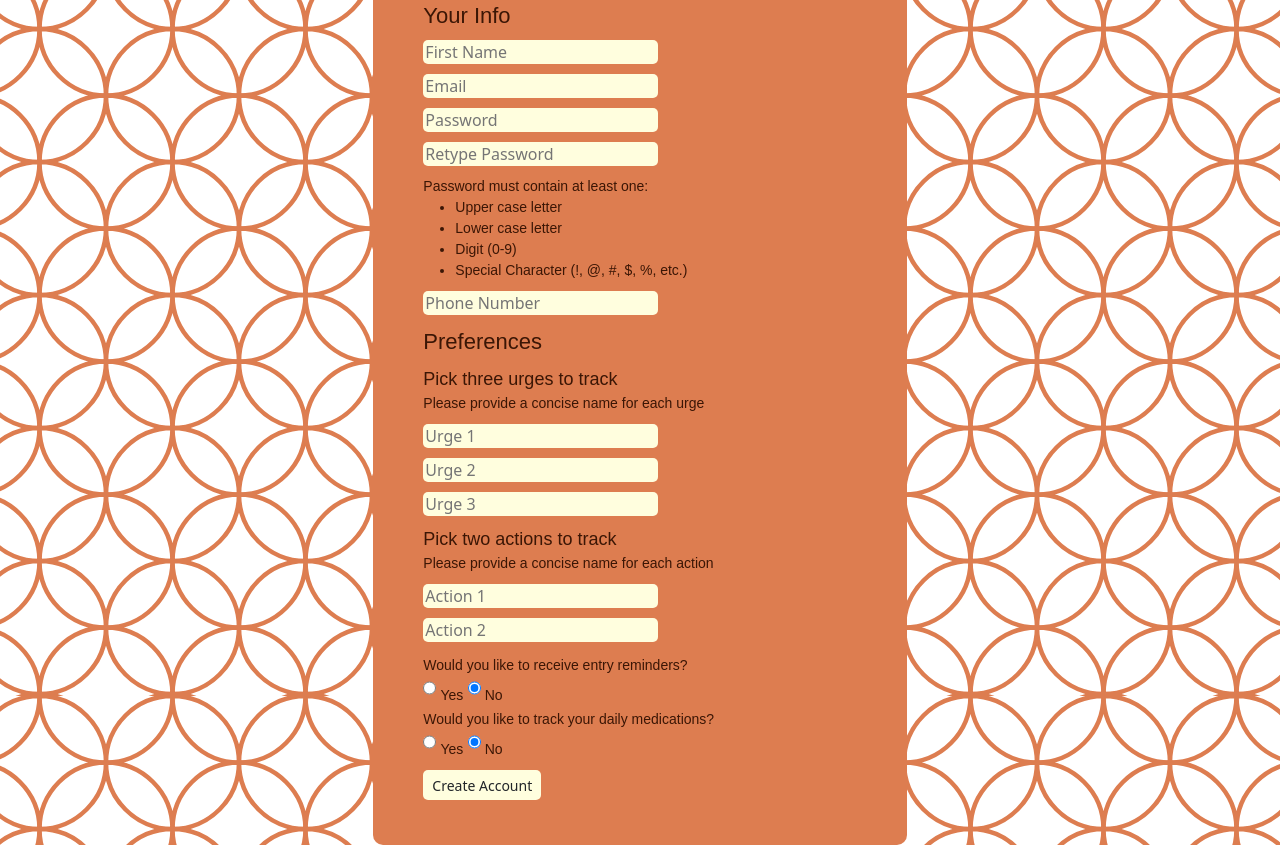
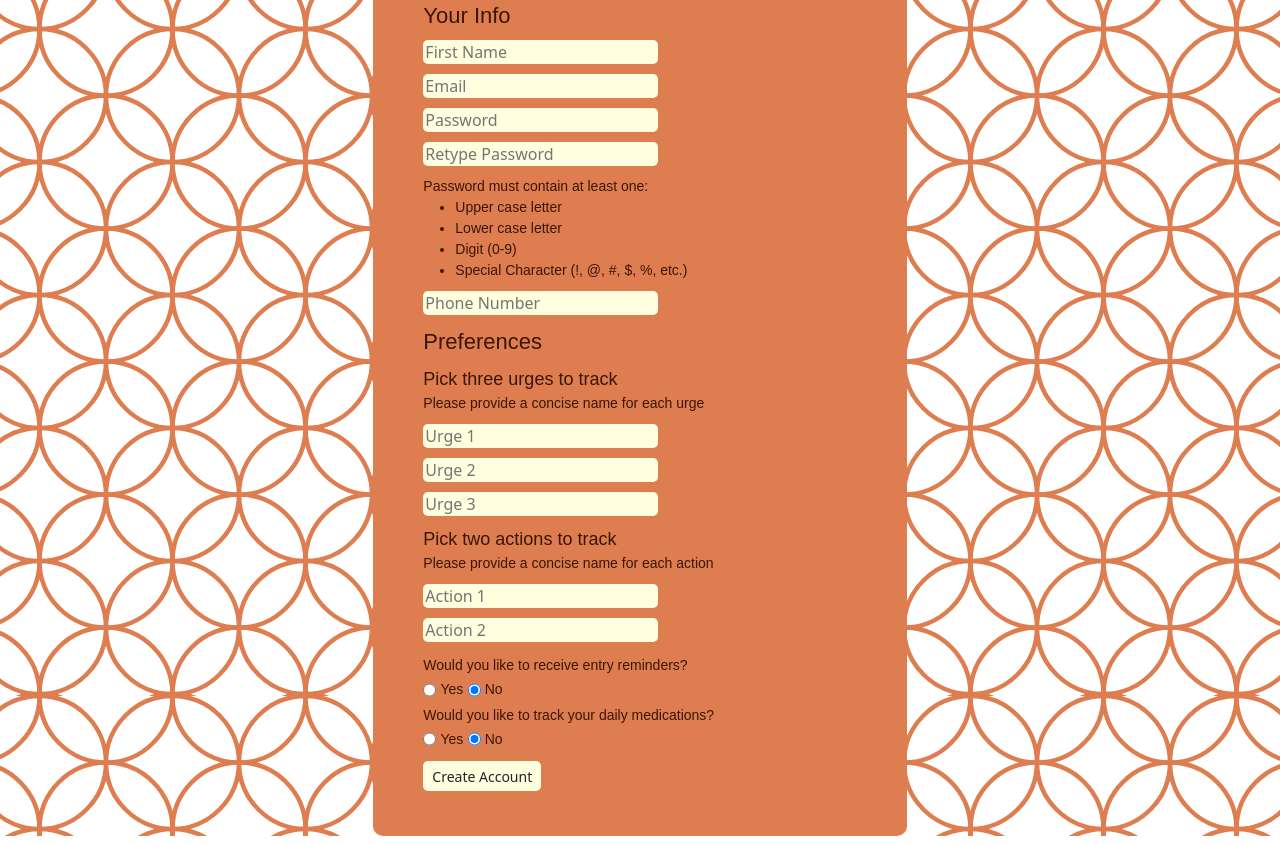
Before and after one commit to algavrich/DBT-Buddy, a Flask app: page /create-account in a window 1280 px wide. Shown: the part 104-949 px from the top of the page. Run offline with Flask 2, Linux system fonts and the light colour scheme.

Commit message:
Add styling for radio button inputs: set radio button divs display property to inline-block and set vertical-align of the actual input buttons to middle. Additionally, broke long lines of multiple selectors into multiple lines with one selector per line

```diff
--- a/static/css/main.css
+++ b/static/css/main.css
@@ -39,7 +39,10 @@ h1, h3, h4, p, li, legend, label, td {
     margin-bottom: 20px;
 }
 
-.smaller-text, td, #edit-today-form label {
+.smaller-text,
+td,
+#edit-today-form label,
+#used-skills-guide p {
     font-size: 14px;
 }
 
@@ -97,13 +100,26 @@ input, option, select {
     margin-bottom: 10px;
 }
 
-#mood-inputs input, #urge-inputs input, #used-skills-inputs input {
+#mood-inputs input,
+#urge-inputs input,
+#used-skills-inputs input {
     margin-right: 10px;
     width: 93px;
 }
 
 #change-pw-form input {
     display: block;
+}
+
+#action-inputs div {
+    margin-right: 10px;
+    display: inline-block;
+}
+
+#action-inputs input,
+#edit-entry-actions input,
+#create-acct-radio-pref input {
+    vertical-align: middle;
 }
 
 .btn {
```
